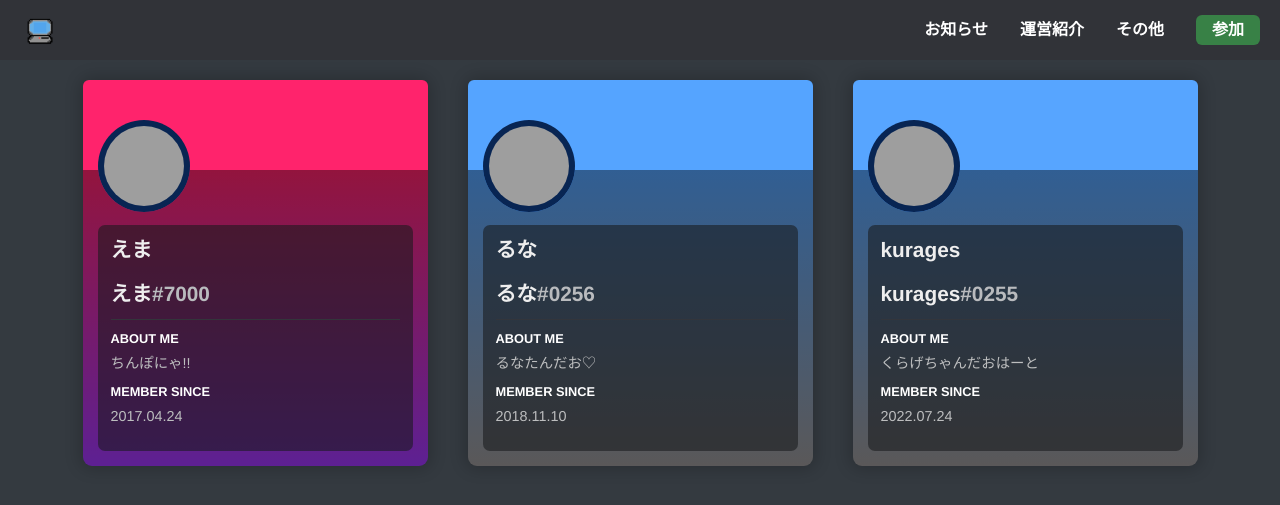
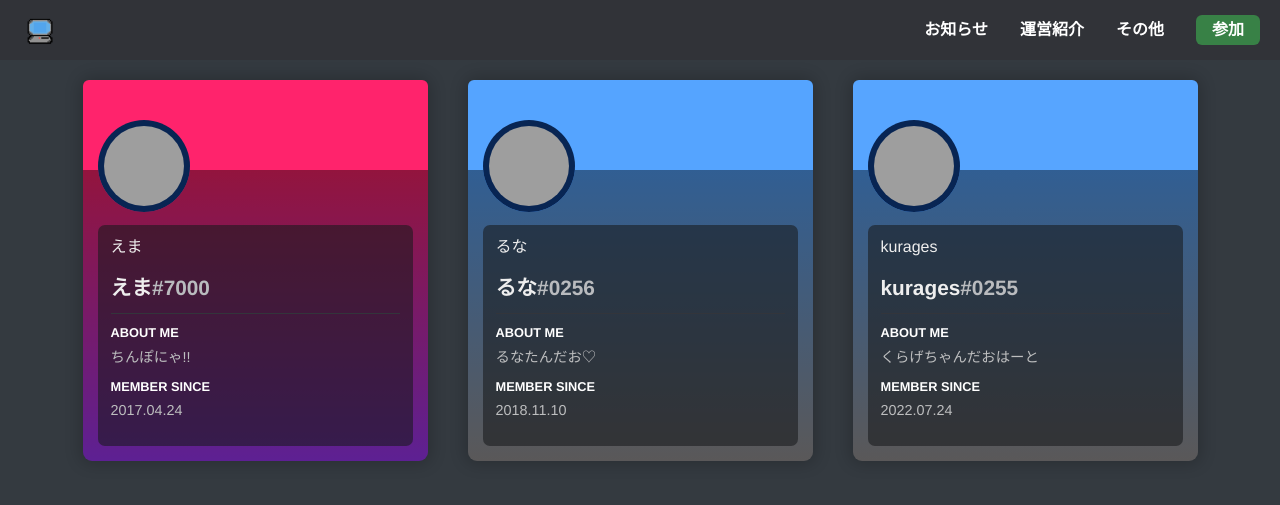
Before and after one commit to pc-com/pc-com.github.io, a Jekyll site: the page built from admin.html, in a window 1280 px wide. Shown: the top 505 px of the page. Built offline with Jekyll 4.4.1, drawn with Linux system fonts in a browser that asks for light colours; grey boxes are pictures that could not be loaded.

Commit message:
Update card.scss

```diff
--- a/_sass/utilities/card.scss
+++ b/_sass/utilities/card.scss
@@ -130,12 +130,9 @@
 		.displayname {
 			color: #eeeeee;
 			margin-bottom: 20px;
-			font-weight: 600;
-			font-size: 1.3rem;
 			display: flex;
 			flex-direction: row;
 			align-items: center;
-
 			span {
 				color: #b9bbbe;
 			}
```
